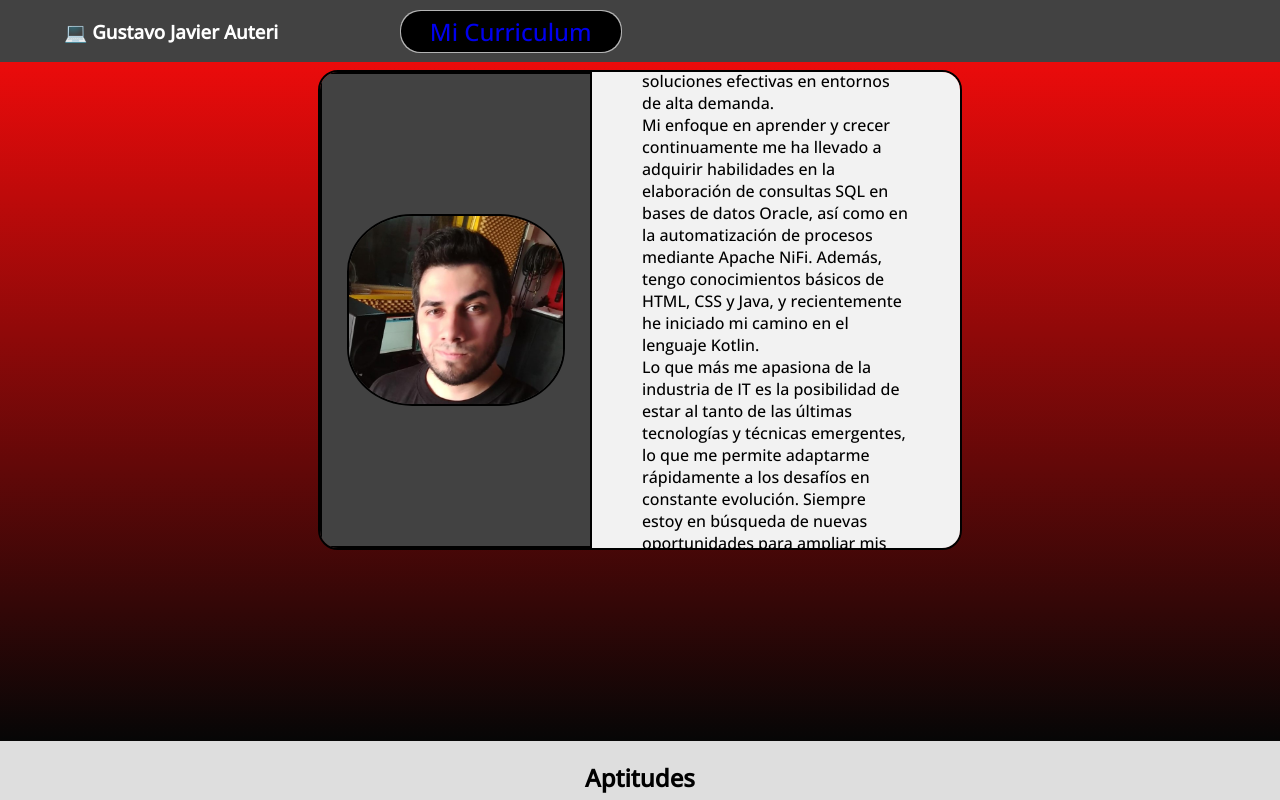
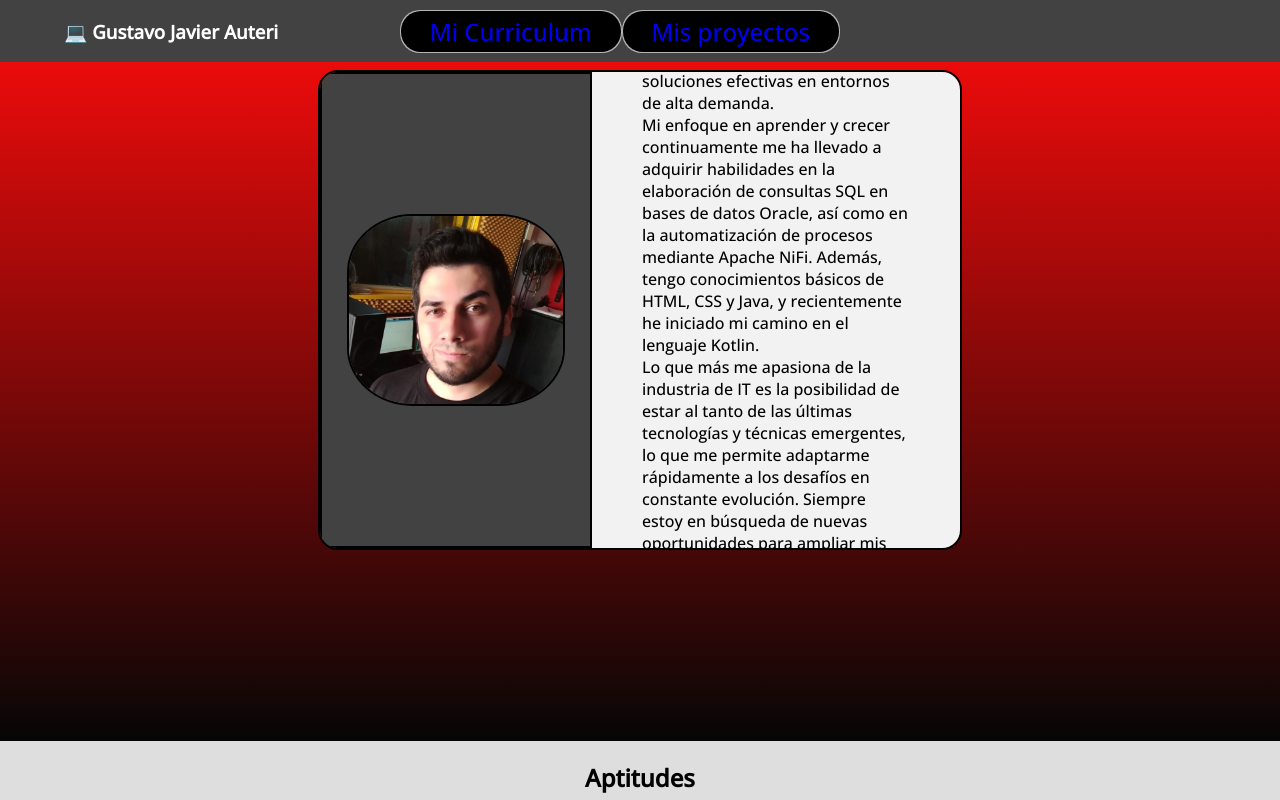
Before and after one commit to auterigustavo/Portfolio, a plain HTML site: page index.html in a window 1280 px wide. Shown: the top 800 px of the page. Drawn offline with nearby package versions, Linux system fonts and the light colour scheme.

Commit message:
Update index.html
se actualizan datos. Se agrega nuevo boton con enlace a mi perfil en github

```diff
--- a/index.html
+++ b/index.html
@@ -24,6 +24,11 @@
         <div class="boton">
             <a href="CV.pdf" target="_blank" style="--clr:#1e69ff" class="button">
                 <span>Mi Curriculum</span>
+            </a>
+        </div>
+        <div class="boton">
+            <a href="https://github.com/auterigustavo" target="_blank" style="--clr:#1e69ff" class="button">
+                <span>Mis proyectos</span>
             </a>
         </div>
     </header>
```
